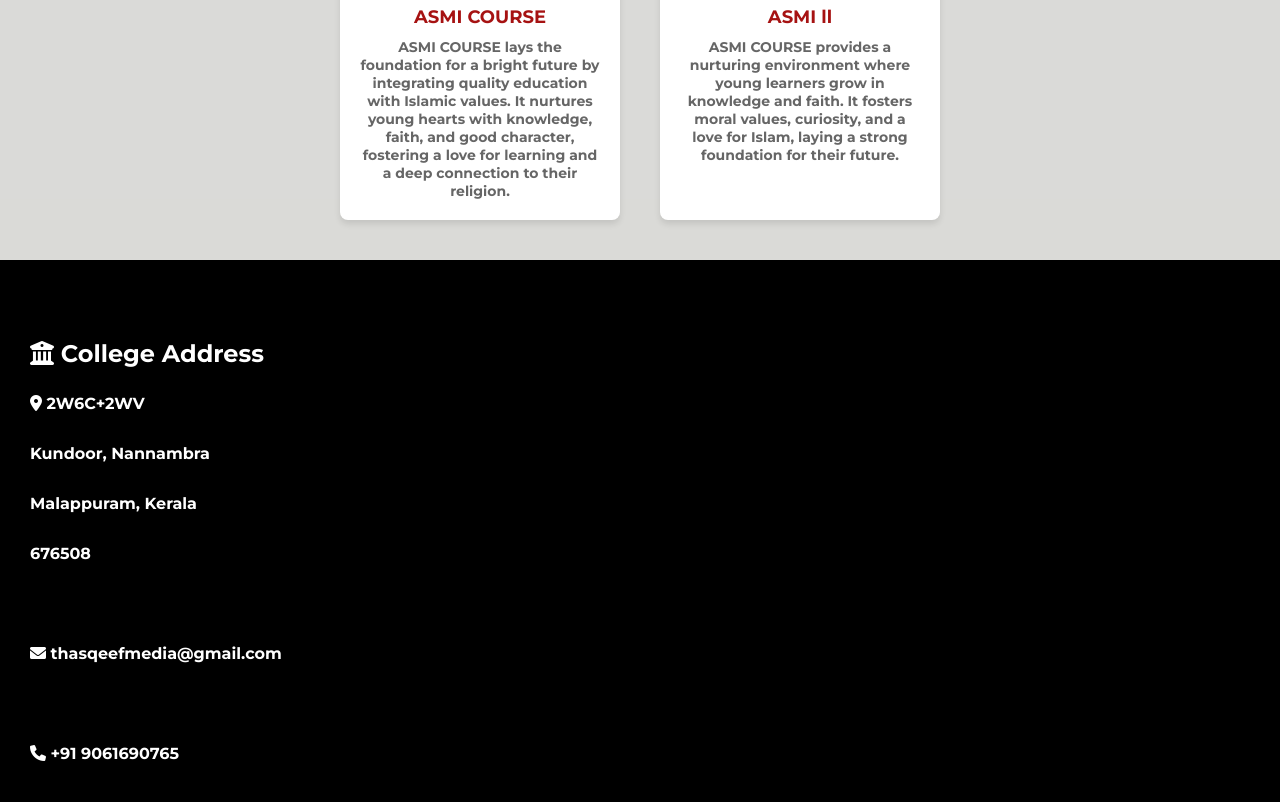
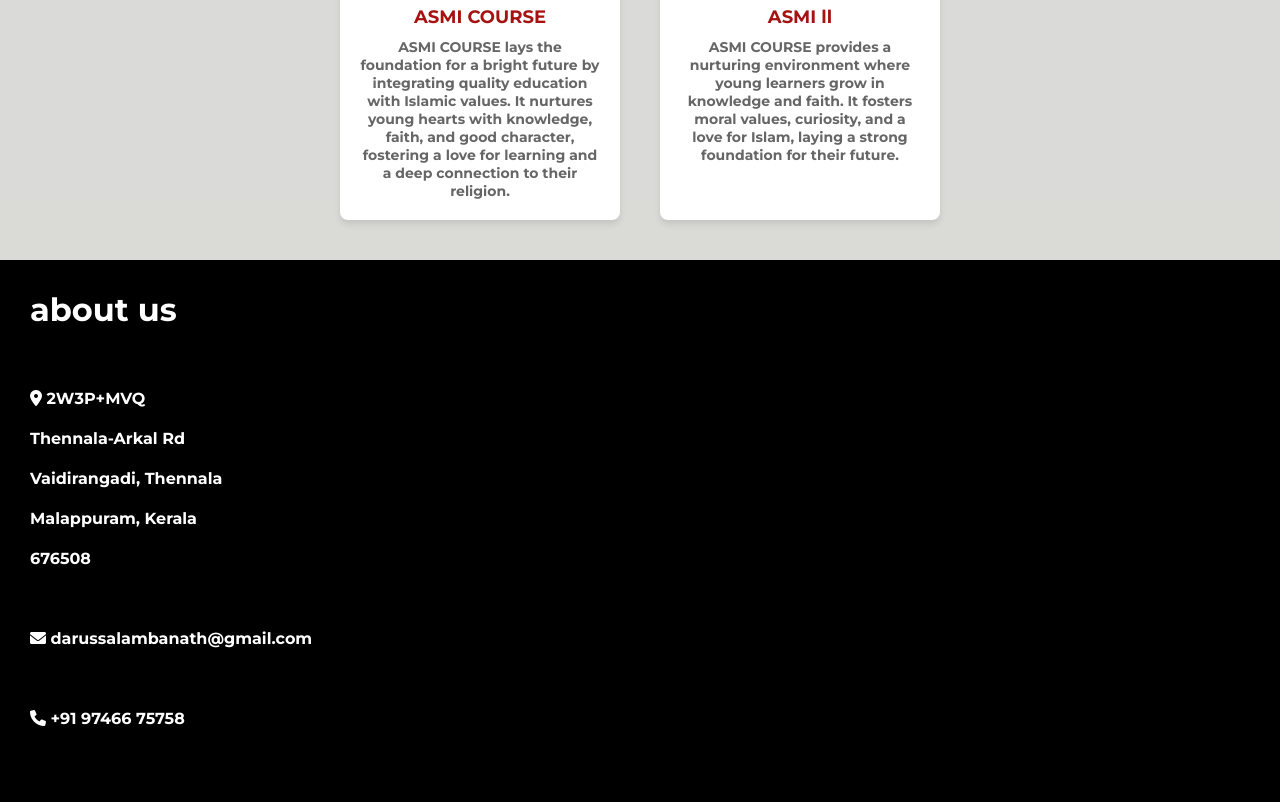
Before and after one commit to Myfirstform/al-birr, a plain HTML site: page index.html in a window 1280 px wide. Shown: the part 2342-3144 px from the top of the page. Drawn offline with Linux system fonts and the light colour scheme.

Commit message:
lasting-last

```diff
--- a/index.html
+++ b/index.html
@@ -159,10 +159,10 @@
       <h1>about us</h1>
 
       <div class="address">
-        <h2><i class="fas fa-university"></i> College Address</h2>
-        <p><i class="fas fa-map-marker-alt"></i> 2W6C+2WV <br> Kundoor, Nannambra <br> Malappuram, Kerala <br> 676508</p><br>
-        <p><i class="fa fa-envelope"></i> thasqeefmedia@gmail.com</p><br>
-        <p><i class="fa fa-phone"></i> +91 9061690765</p>
+        <!-- <h2><i class="fas fa-university"></i> College Address</h2> -->
+        <p><i class="fas fa-map-marker-alt"></i> 2W3P+MVQ <br> Thennala-Arkal Rd <br>Vaidirangadi, Thennala <br> Malappuram, Kerala <br> 676508</p><br>
+        <p><i class="fa fa-envelope"></i> darussalambanath@gmail.com</p><br>
+        <p><i class="fa fa-phone"></i> +91 97466 75758</p>
     </div>
     </div>
 
--- a/style.css
+++ b/style.css
@@ -432,6 +432,17 @@ button:hover .firstpage{
 .last{
     height: 90vh;
 }
+.last h1{
+    color: #FFFFFF;
+
+    margin: 10px;
+    padding: 20px;
+}
+@media (max-width:500px) {
+    .last{
+        height: 60vh;
+    }
+}
 .address{
     background: #061ef573;
     background: transparent;
@@ -442,8 +453,8 @@ button:hover .firstpage{
     padding: 20px;
     color: white;
     box-sizing: border-box;
-    width: 45%;
-    line-height: 50px;
+    /* width: 45%; */
+    line-height: 40px;
 }
 .address p{
     font-weight: lighter;
```
